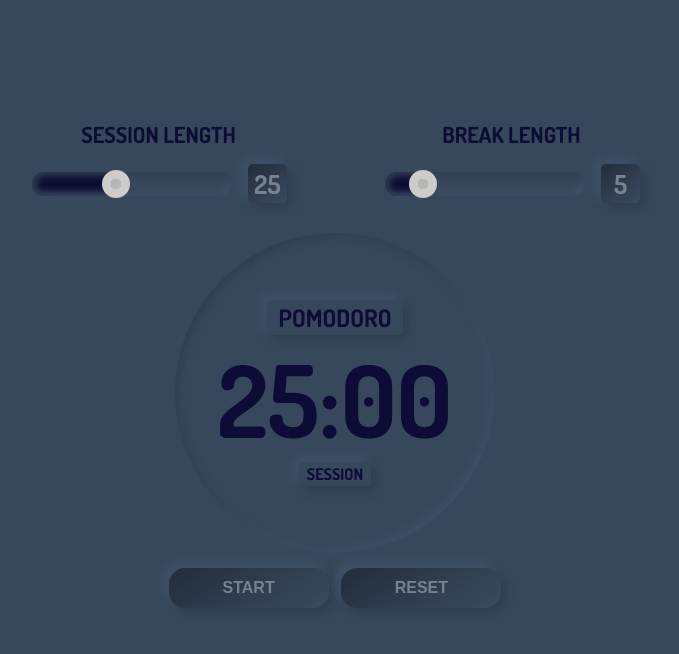
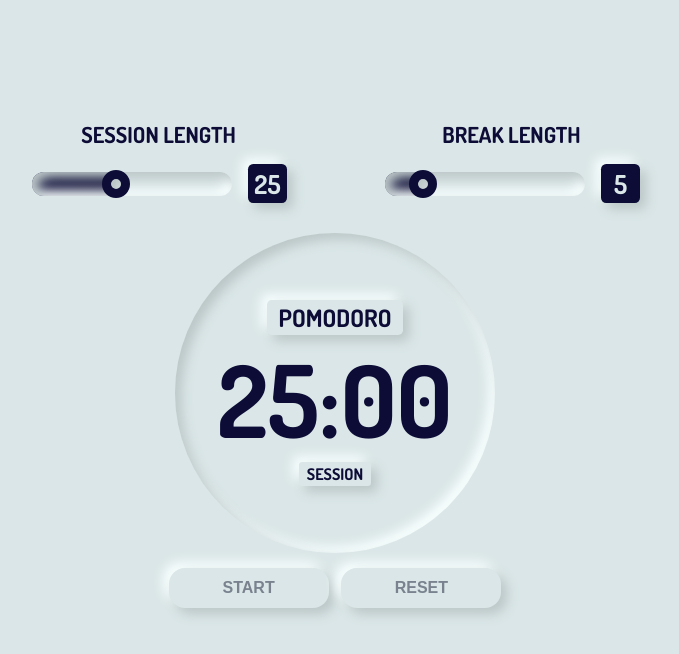
Before and after one commit to Dze-lle/pomodoro-typescript, a React (Create React App) app: page / in a window 1280 px wide. Shown: the top 654 px of the page, without its empty margins (305-984 px from the left). Built offline with nearby package versions, Linux system fonts and the light colour scheme.

Commit message:
added light color

```diff
--- a/src/Timer/components/TimerButton/TimerButton.css
+++ b/src/Timer/components/TimerButton/TimerButton.css
@@ -2,7 +2,7 @@
   width: 20vmin;
   height: 5vmin;
   border-radius: 1rem;
-  background: var(--linearGradient);
+  background: var(--light);
   box-shadow: var(--outerShadow);
   cursor: pointer;
   transition: 0.3s ease-in-out;
@@ -14,10 +14,10 @@
 }
 
 .btn:hover {
-  color: var(--primaryColor);
+  color: var(--dark);
 }
 
 .btn:active {
-  background: var(--darkGrey);
+  background: var(--light);
   box-shadow: var(--innerShadow);
 }
--- a/src/Timer/components/TimerMain/TimerMain.css
+++ b/src/Timer/components/TimerMain/TimerMain.css
@@ -9,7 +9,7 @@
   align-items: center;
   flex-direction: column;
   margin: 0.85em 0;
-  color: var(--primaryColor);
+  color: var(--dark);
 }
 
 .clock span {
--- a/src/Timer/components/TimerSlider/TimerSlider.css
+++ b/src/Timer/components/TimerSlider/TimerSlider.css
@@ -9,7 +9,7 @@
 .container-control .container-input p {
   font-size: 2.75vmin;
   font-weight: 700;
-  color: var(--primaryColor);
+  color: var(--dark);
   text-align: center;
 }
 
@@ -27,12 +27,12 @@
 }
 
 output {
-  background: var(--linearGradient);
+  background: var(--dark);
   border-radius: 0.2em;
   box-shadow: var(--outerShadow);
   width: 1.5em;
   height: 1.5em;
-  color: var(--lightGrey);
+  color: var(--light);
   font-size: 3.25vmin;
   font-weight: bold;
   display: flex;
@@ -47,9 +47,9 @@
   height: 1.5em;
   border-radius: 1em;
   box-shadow: var(--innerShadow);
-  background: var(--darkGrey);
+  background: var(--light);
   position: relative;
-  background-image: linear-gradient(145deg, #0c0c36, #0c0c36);
+  background: linear-gradient(145deg, #0d0d3a, #0b0b31);
   background-repeat: no-repeat;
 }
 
@@ -59,8 +59,8 @@
   width: 1.75em;
   transition: background 0.3s ease-in-out;
   border-radius: 50%;
-  border: 9px solid #cdccc9;
-  box-shadow: inset 8px 8px 16px #b4b4b1, inset -8px -8px 16px #e6e4e1;
+  border: 9px solid var(--dark);
+  box-shadow: var(--innerShadow);
 }
 
 input[type="range" i]:disabled {
--- a/src/index.css
+++ b/src/index.css
@@ -1,21 +1,13 @@
 @import url("https://fonts.googleapis.com/css2?family=Dosis:wght@400;500;700&display=swap");
 
 :root {
-  /* backgroundColor */
-  --darkGrey: #38485c;
+  --light: #dae6e7;
+  --dark: #0c0c36;
   --lightGrey: #79828e;
-  --darkGreyShadow: #303e4f;
-  --lightGreyShadow: #405269;
-
-  /* textColor */
-  --primaryColor: #0c0c36;
 
   /* shadows */
-  --outerShadow: 5px 5px 9px var(--darkGreyShadow),
-    -5px -5px 9px var(--lightGreyShadow);
-  --innerShadow: inset 0.2rem 0.2rem 0.5rem var(--darkGreyShadow),
-    inset -0.2rem -0.2rem 0.5rem var(--lightGreyShadow);
-  --linearGradient: linear-gradient(145deg, #232d3b, #3a4b60);
+  --outerShadow: 6px 6px 12px #bbc6c7, -6px -6px 12px #f9ffff;
+  --innerShadow: inset 6px 6px 12px #bbc6c7, inset -6px -6px 12px #f9ffff;
 }
 
 html {
@@ -52,7 +44,7 @@
   display: flex;
   justify-content: center;
   align-items: center;
-  background: var(--darkGrey);
+  background: var(--light);
 }
 
 .container {
```
